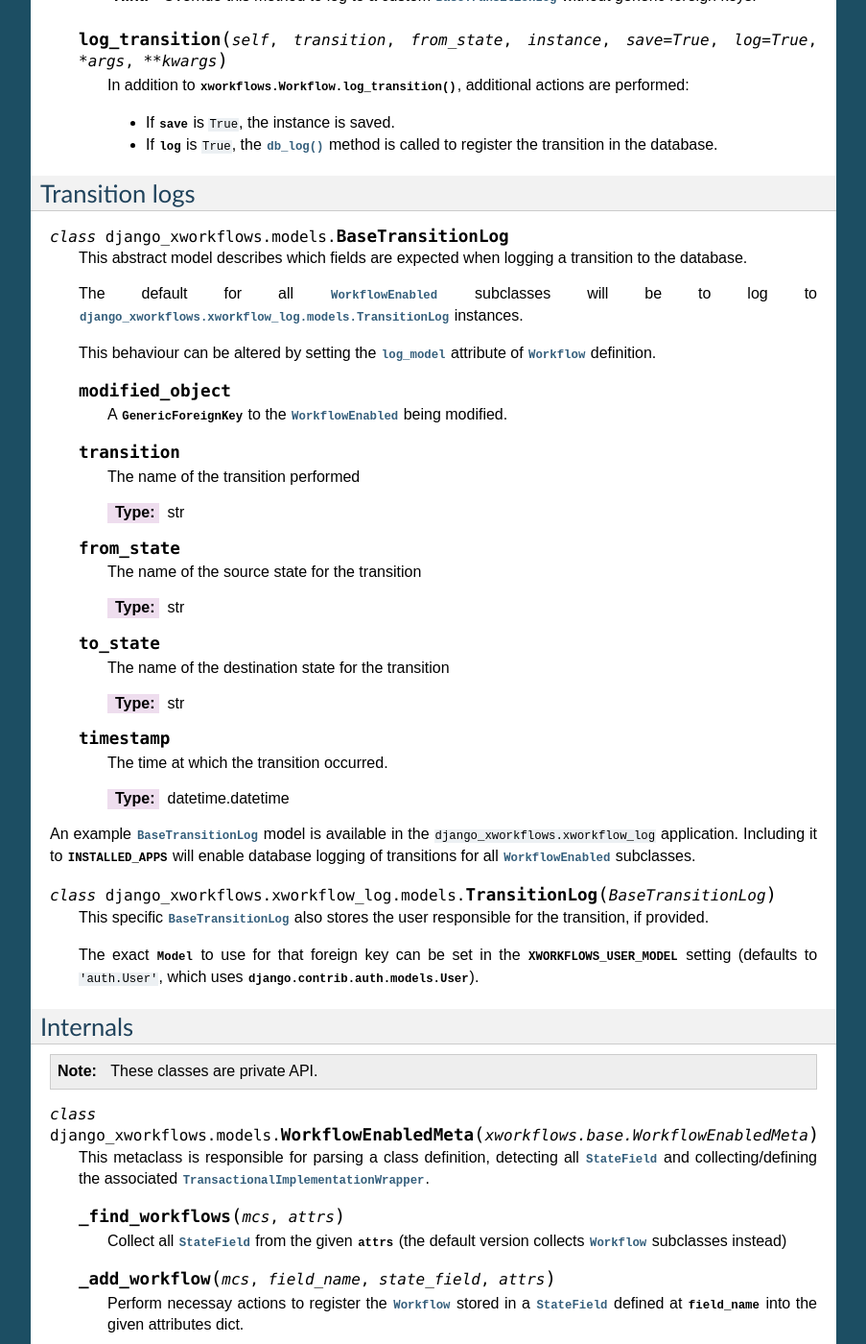
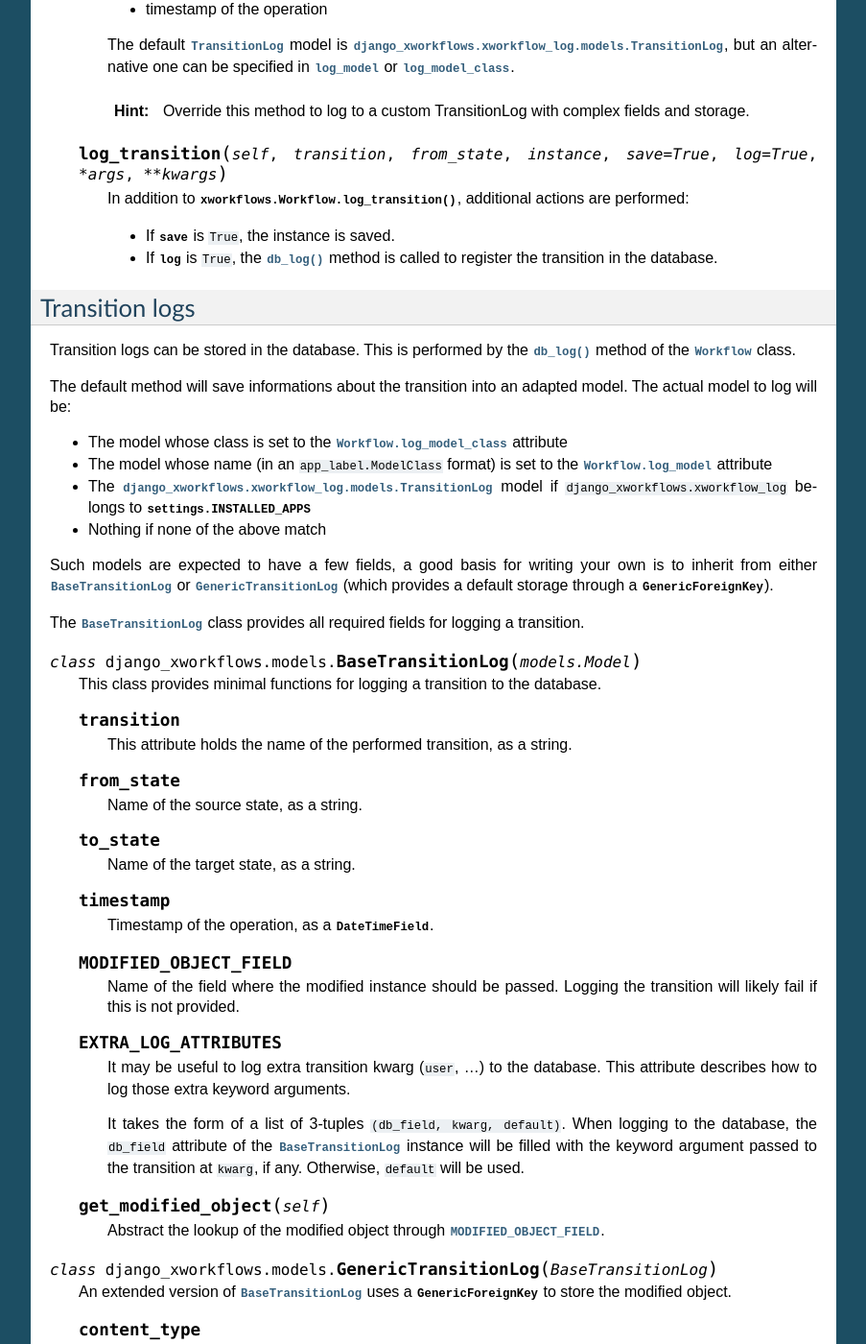
Before and after one commit to rbarrois/django_xworkflows, a Sphinx documentation site: the page built from doc/internals.rst, in a window 1280 px wide and 1400 px high, scrolled down 1877 px. Shown: the whole window at 96% size, without its empty margins (198-1101 px from the left). Built offline with Sphinx 7.4.7, drawn with Linux system fonts in a browser that asks for light colours; some of the changed text lies outside the part shown.

Commit message:
Update doc.
Signed-off-by: Raphaël Barrois <raphael.barrois@polytechnique.org>

```diff
--- a/doc/internals.rst
+++ b/doc/internals.rst
@@ -13,7 +13,7 @@ Binding to a workflow
 The mechanism to bind a django model to a :class:`xworkflows.Workflow` relies on the :class:`WorkflowEnabled` and :class:`StateField` classes.
 
 
-.. class:: StateField(django.models.Field)
+.. class:: StateField(django.db.models.Field)
 
     This class is a simple Django :class:`~django.db.models.Field`, specifically tuned for a
     :class:`Workflow`.
@@ -104,11 +100,19 @@ of a :class:`Workflow`::
 
     .. attribute:: log_model
 
-        This holds the model to use to log to the database.
+        This holds the name of the model to use to log to the database.
         If empty, no database logging is performed.
 
 
-    .. method:: db_log(self, transition, from_state, instance, user=None, *args, **kwargs)
+    .. attribute:: log_model_class
+
+        This holds the class of the model to use to log to the database.
+
+        Takes precedence over :attr:`log_model`. If this attribute is empty but
+        :attr:`log_model` has been provided, it will be filled at first access.
+
+
+    .. method:: db_log(self, transition, from_state, instance, *args, **kwargs)
 
         .. fix VIM coloring **
 
@@ -121,17 +125,17 @@ of a :class:`Workflow`::
         - :class:`~django.db.models.ForeignKey` to the user responsible for the transition
         - timestamp of the operation
 
-        The default :class:`BaseTransitionLog` model is :class:`django_xworkflows.xworkflow_log.models.TransitionLog`,
-        but an alternative one can be specified in :attr:`log_model`.
+        The default :class:`TransitionLog <BaseTransitionLog>` model is :class:`django_xworkflows.xworkflow_log.models.TransitionLog`,
+        but an alternative one can be specified in :attr:`log_model` or :attr:`log_model_class`.
 
-        .. hint:: Override this method to log to a custom :class:`BaseTransitionLog` without generic foreign keys.
+        .. hint:: Override this method to log to a custom TransitionLog with complex fields and storage.
 
 
     .. method:: log_transition(self, transition, from_state, instance, save=True, log=True, *args, **kwargs)
 
         .. fix VIM coloring **
 
-        In addition to :func:`xworkflows.Workflow.log_transition`, additional actions are performed:
+        In addition to :meth:`xworkflows.Workflow.log_transition`, additional actions are performed:
 
         - If :attr:`save` is ``True``, the instance is saved.
         - If :attr:`log` is ``True``, the :func:`db_log` method is called to register the
@@ -141,61 +145,124 @@ of a :class:`Workflow`::
 Transition logs
 ===============
 
+Transition logs can be stored in the database. This is performed by the :meth:`~Workflow.db_log` method of the :class:`Workflow` class.
 
-.. class:: BaseTransitionLog
+The default method will save informations about the transition into an adapted model.
+The actual model to log will be:
 
-    This abstract model describes which fields are expected when logging a transition to the database.
+- The model whose class is set to the :attr:`Workflow.log_model_class` attribute
+- The model whose name (in an ``app_label.ModelClass`` format) is set to the :attr:`Workflow.log_model` attribute
+- The :class:`django_xworkflows.xworkflow_log.models.TransitionLog` model if ``django_xworkflows.xworkflow_log``
+  belongs to :data:`settings.INSTALLED_APPS <django.setting.INSTALLED_APPS>`
+- Nothing if none of the above match
 
-    The default for all :class:`WorkflowEnabled` subclasses will be to log to
-    :class:`django_xworkflows.xworkflow_log.models.TransitionLog` instances.
+Such models are expected to have a few fields, a good basis for writing your own is to
+inherit from either :class:`BaseTransitionLog` or :class:`GenericTransitionLog` (which provides a default storage through a :class:`~django.contrib.contenttypes.generic.GenericForeignKey`).
 
-    This behaviour can be altered by setting the :attr:`~Workflow.log_model` attribute of :class:`Workflow` definition.
+The :class:`BaseTransitionLog` class provides all required fields for logging a transition.
+
+
+.. class:: BaseTransitionLog(models.Model)
+
+    This class provides minimal functions for logging a transition to the database.
+
+    .. attribute:: transition
+
+        This attribute holds the name of the performed transition, as a string.
+
+    .. attribute:: from_state
+
+        Name of the source state, as a string.
+
+    .. attribute:: to_state
+
+        Name of the target state, as a string.
+
+    .. attribute:: timestamp
+
+        Timestamp of the operation, as a :class:`~django.db.models.DateTimeField`.
+
+
+    .. attribute:: MODIFIED_OBJECT_FIELD
+
+        Name of the field where the modified instance should be passed.
+        Logging the transition will likely fail if this is not provided.
+
+    .. attribute:: EXTRA_LOG_ATTRIBUTES
+
+        It may be useful to log extra transition kwarg (``user``, ...) to the database.
+        This attribute describes how to log those extra keyword arguments.
+
+        It takes the form of a list of 3-tuples ``(db_field, kwarg, default)``.
+        When logging to the database, the ``db_field`` attribute of the :class:`BaseTransitionLog` instance
+        will be filled with the keyword argument passed to the transition at ``kwarg``, if
+        any. Otherwise, ``default`` will be used.
+
+
+    .. method:: get_modified_object(self)
+
+        Abstract the lookup of the modified object through :attr:`MODIFIED_OBJECT_FIELD`.
+
+
+.. class:: GenericTransitionLog(BaseTransitionLog)
+
+    An extended version of :class:`BaseTransitionLog` uses a :class:`~django.contrib.contenttypes.generic.GenericForeignKey`
+    to store the modified object.
+
+    .. attribute:: content_type
+
+        A foreign key to the :class:`~django.contrib.contenttypes.models.ContentType` of
+        the modified object
+
+    .. attribute:: content_id
+
+        The primary key of the modified object
 
     .. attribute:: modified_object
 
-        A :class:`~django.contrib.contenttypes.generic.GenericForeignKey` to the :class:`WorkflowEnabled` being modified.
+        The :class:`~django.contrib.contenttypes.generic.GenericForeignKey` pointing to the
+        modified object.
 
-    .. attribute:: transition
 
-        The name of the transition performed
+Here is an example of a custom ``TransitionLog`` model::
 
-        :type: str
+    # Note that we inherit from BaseTransitionLog, not GenericTransitionLog.
+    class MyDocumentTransitionLog(django_xworkflows.models.BaseTransitionLog):
 
-    .. attribute:: from_state
+        # This is where we'll store the modified object
+        document = models.ForeignKey(Document)
 
-        The name of the source state for the transition
+        # Extra data to keep about transitions
+        user = models.ForeignKey(auth_models.User, blank=True, null=True)
+        client = models.ForeignKey(api_models.Client, blank=True, null=True)
+        source_ip = models.CharField(max_length=24, blank=True)
 
-        :type: str
+        # Set the name of the field where the modified object goes
+        MODIFIED_OBJECT_FIELD = 'document'
 
-    .. attribute:: to_state
-
-        The name of the destination state for the transition
-
-        :type: str
-
-    .. attribute:: timestamp
-
-        The time at which the transition occurred.
-
-        :type: datetime.datetime
-
+        # Define extra logging attributes
+        EXTRA_LOG_ATTRIBUTES = (
+            ('user', 'user', None),
+            ('client', 'api_client', None),  # Transitions are called with 'api_client' kwarg
+            ('source_ip', 'ip', ''),  # Transitions are called with 'ip' kwarg
+        )
 
 
 .. module:: django_xworkflows.xworkflow_log.models
     :synopsis: Keep an example :class:`~django_xworkflows.models.BaseTransitionLog` model,
       with admin and translations.
 
-An example :class:`~django_xworkflows.models.BaseTransitionLog` model is available in the ``django_xworkflows.xworkflow_log`` application.
-Including it to :attr:`~django.conf.settings.INSTALLED_APPS` will enable database
+An example :class:`TransitionLog` model is available in the ``django_xworkflows.xworkflow_log`` application.
+Including it to :data:`settings.INSTALLED_APPS` will enable database
 logging of transitions for all :class:`~django_xworkflows.models.WorkflowEnabled` subclasses.
 
-.. class:: TransitionLog(BaseTransitionLog)
+.. class:: TransitionLog(GenericTransitionLog)
 
-    This specific :class:`~django_xworkflows.models.BaseTransitionLog` also stores the user responsible for the
-    transition, if provided.
+    This specific :class:`~django_xworkflows.models.GenericTransitionLog` also stores
+    the user responsible for the transition, if provided.
 
     The exact :class:`~django.db.models.Model` to use for that foreign key can be set
-    in the :const:`XWORKFLOWS_USER_MODEL` setting (defaults to ``'auth.User'``, which
+    in the :const:`XWORKFLOWS_USER_MODEL` django setting (defaults to ``'auth.User'``, which
     uses :class:`django.contrib.auth.models.User`).
 
 
```
Also changed, not shown: other parts of doc/internals.rst (+2 -6 lines).
